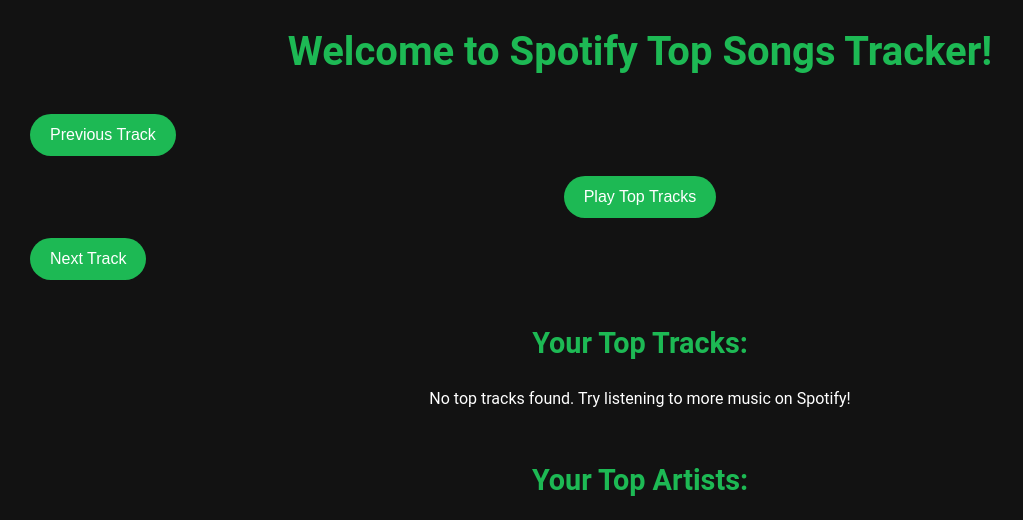
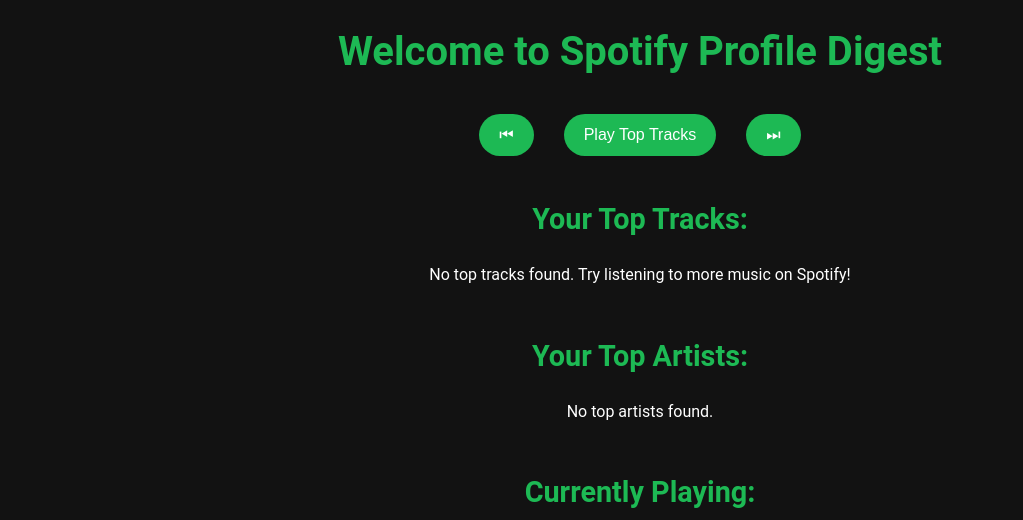
Before and after one commit to Hurlicane24/CSCI-331-Final-Project, a Flask app: template templates/index.html in a window 1280 px wide. Shown: the top 520 px of the page, without its empty margins (0-1023 px from the left). Run offline with Flask 3, Linux system fonts and the light colour scheme; the template is opened without the code that fills it, so the values that code supplies are empty.

Commit message:
Update index.html

```diff
--- a/templates/index.html
+++ b/templates/index.html
@@ -4,14 +4,13 @@
     <meta charset="UTF-8">
     <title>Spotify App</title>
     <style>
-        /* Reset some default browser styles */
+
 * {
     margin: 0;
     padding: 0;
     box-sizing: border-box;
 }
 
-/* Body styling */
 body {
     font-family: 'Roboto', sans-serif;
     background-color: #121212;
@@ -20,15 +19,13 @@
     padding: 20px;
 }
 
-/* Header styling */
 h1 {
     font-size: 2.5rem;
     margin-bottom: 20px;
     text-align: center;
-    color: #1DB954; /* Spotify Green */
+    color: #1DB954;
 }
 
-/* Subheader styling */
 h2 {
     font-size: 1.8rem;
     margin: 30px 0 20px 0;
@@ -36,14 +33,12 @@
     text-align: center;
 }
 
-/* Paragraph styling */
 p {
     font-size: 1rem;
     margin-bottom: 15px;
     text-align: center;
 }
 
-/* Links styling */
 a {
     color: #1DB954;
     text-decoration: none;
@@ -53,7 +48,6 @@
     text-decoration: underline;
 }
 
-/* Buttons styling */
 button {
     background-color: #1DB954;
     color: #FFFFFF;
@@ -70,13 +64,11 @@
     background-color: #1ed760;
 }
 
-/* Container styling */
 .container {
     max-width: 1200px;
     margin: 0 auto;
 }
 
-/* List styling */
 ul {
     list-style-type: none;
     display: flex;
@@ -106,7 +98,6 @@
     height: auto;
 }
 
-/* Strong and Emphasis styling */
 strong {
     font-size: 1.1rem;
     display: block;
@@ -118,7 +109,6 @@
     font-size: 0.9rem;
 }
 
-/* Currently Playing section */
 .currently-playing {
     background-color: #282828;
     padding: 20px;
@@ -126,7 +116,6 @@
     text-align: center;
 }
 
-/* Queue section */
 .queue {
     background-color: #181818;
     padding: 20px;
@@ -134,12 +123,12 @@
     margin-top: 20px;
 }
 
-#shii {
+.button-container {
     display: flex;
     justify-content: center;
     align-items: center;
+    gap: 10px;
 }
-
 
 /* Media queries for responsiveness */
 @media (max-width: 768px) {
@@ -168,15 +157,12 @@
     </style>
 </head>
 <body>
-    <h1>Welcome to Spotify Top Songs Tracker!</h1>
+    <h1>Welcome to Spotify Profile Digest</h1>
 
-    <!-- Display Access Token (for debugging purposes, can be removed in production) -->
-    <!-- <p>Your Access Token: {{ access_token }}</p> -->
-
-    <!-- Button to play top tracks -->
-    <!-- Buttons to control playback -->
-    <div>
-        <a href="{{ url_for('previous_track') }}"><button>Previous Track</button></a> <a href="/play_top_tracks" id="shii"><button>Play Top Tracks</button></a> <a href="{{ url_for('next_track') }}"><button>Next Track</button></a>
+    <div class="button-container">
+        <a href="{{ url_for('previous_track') }}"><button>&#9198;</button></a>
+        <a href="/play_top_tracks" id="shii"><button>Play Top Tracks</button></a>
+        <a href="{{ url_for('next_track') }}"><button>&#9197;</button></a>
     </div>
 
     <!-- Display Top Tracks -->
```
